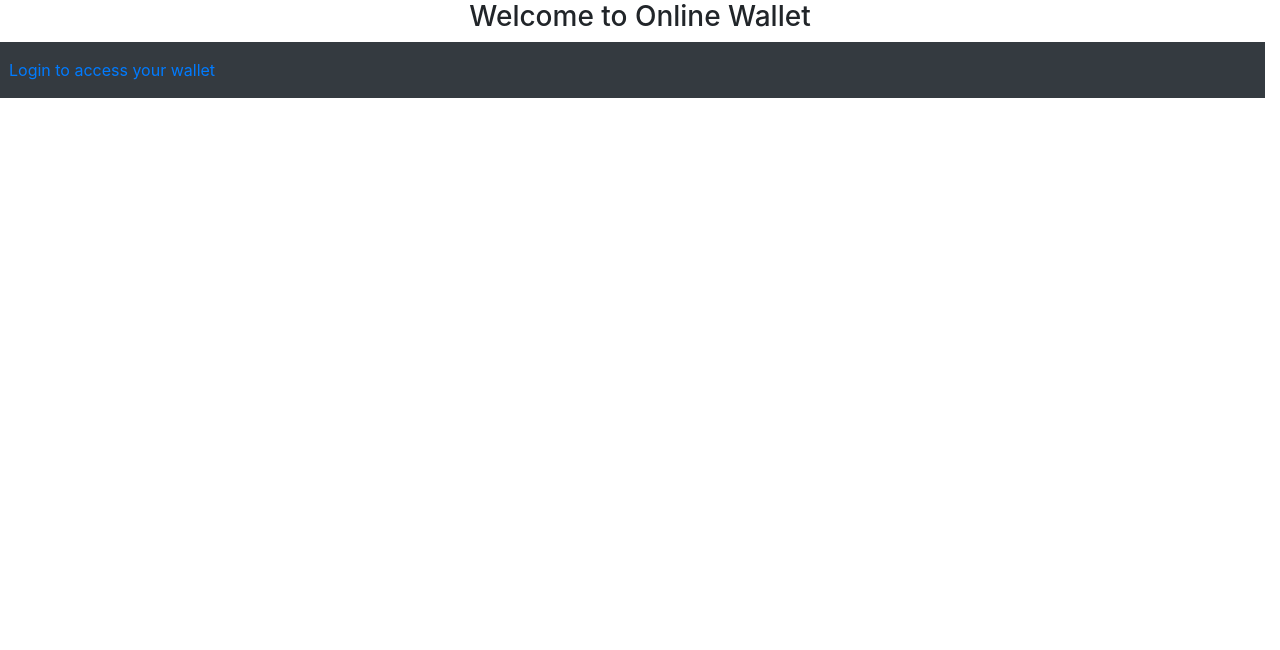
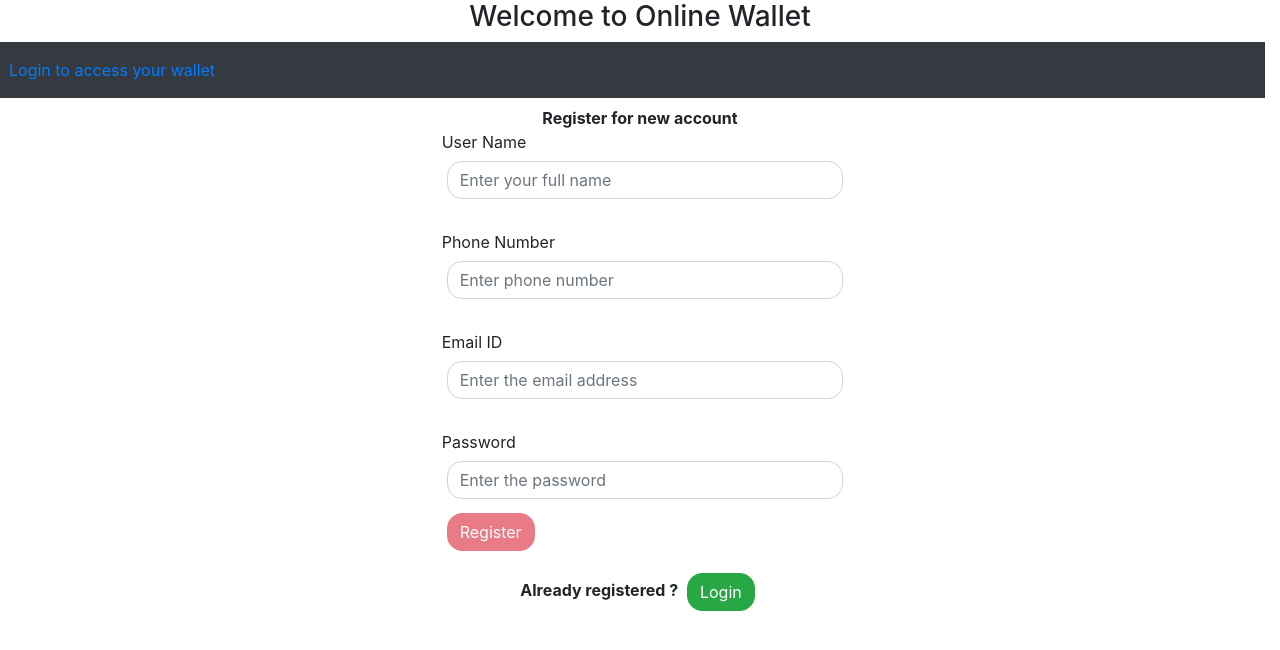
Before and after one commit to RohitSheemar/ewalletSprint2, an Angular app in the folder front-end/: page /register in a window 1280 px wide. Before the commit this address led to /. Shown: the top 650 px of the page. Built offline with nearby package versions, Linux system fonts and the light colour scheme.

Commit message:
front end commit

```diff
--- a/front-end/src/app/app-routing.module.ts
+++ b/front-end/src/app/app-routing.module.ts
@@ -1,10 +1,14 @@
 import { NgModule } from '@angular/core';
 import { Routes, RouterModule } from '@angular/router';
 import { LoginComponent } from './login/login.component';
+import { UpdateComponent } from './login/update/update.component';
+import { RegisterComponent } from './login/register/register.component';
 
 
 const routes: Routes = [
   {path:'login',component:LoginComponent},
+  {path:'register',component:RegisterComponent},
+  {path:'update',component:UpdateComponent},
 ];
 
 @NgModule({
--- a/front-end/src/app/app.module.ts
+++ b/front-end/src/app/app.module.ts
@@ -6,11 +6,15 @@ import { AppComponent } from './app.component';
 import { HttpClientModule } from '@angular/common/http';
 import { FormsModule } from '@angular/forms';
 import { LoginComponent } from './login/login.component';
+import { RegisterComponent } from './login/register/register.component';
+import { UpdateComponent } from './login/update/update.component';
 
 @NgModule({
   declarations: [
     AppComponent,
     LoginComponent,
+    RegisterComponent,
+    UpdateComponent,
   ],
   imports: [
     BrowserModule,
--- a/front-end/src/app/login/login.component.html
+++ b/front-end/src/app/login/login.component.html
@@ -1,20 +1,20 @@
-<section class="col-md-4 mx-auto" *ngIf="!flag && !forgotflag">
+<section class="col-md-4 mx-auto">
   <div class="mt-2 text-center"> <h4>Login</h4></div>
   <br>
   <div class="alert alert-success" *ngIf="msg != undefined">{{msg}}</div>
   <div class="alert alert-danger" *ngIf="errorMsg != undefined" [innerHTML] = "errorMsg"></div>
 <form  #formdata="ngForm" (ngSubmit)="loginUser(formdata)">
 
-<div>Email ID</div>
-<div ><input type="email" placeholder="Enter the email id" name="email" [(ngModel)]="objOfUser.email" #ue="ngModel" required class="form-control" ></div>
-<div style="margin: 7px; padding: 7px; width: 100%;" class="alert alert-danger" *ngIf="ue.invalid && ue.touched" > *Email id is required</div>
+<div>Phone number</div>
+<div ><input type="text" placeholder="Enter the phone number" name="phone" [(ngModel)]="objOfUser.phoneNumber " #ue="ngModel" required class="form-control" ></div>
+<div style="margin: 7px; padding: 7px; width: 100%;" class="alert alert-danger" *ngIf="ue.invalid && ue.touched" > *Phone number is required</div>
 <br>
 <div>Password</div>
 <div><input type="password" placeholder="Enter the password" name="pass" [(ngModel)]="objOfUser.password" #up="ngModel" required class="form-control" ></div>
 <div style="margin: 7px; padding: 7px; width: 100%;" class="alert alert-danger" *ngIf="up.invalid && up.touched" > *Password is required</div>
 
 <div class="text-right">
-  <button (click)="forgotPassword()" class="btn" >forgot password?</button>
+  <button class="btn" routerLink="/update"> forgot password?</button>
 </div>
 
 <div >
@@ -24,70 +24,7 @@
 
 <div class="text-center">
   <b> Don't have an account?  </b>
-  <input type="submit" (click)="register()" value="Register" class="btn btn-danger">
-</div>
-
-</form>
-</section>
-
-
-
-
-
-
-<section class="col-md-4 mx-auto" *ngIf="flag">
-  <div class="mt-2 text-center"> <b>Register for new account </b></div>
-  <div class="alert alert-success" *ngIf="msg != undefined">{{msg}}</div>
-  <div class="alert alert-danger" *ngIf="errorMsg != undefined" [innerHTML] = "errorMsg"></div>
-
-
-<form  #formdata="ngForm" (ngSubmit)="addUser(formdata)">
-
-<div>User Name</div>
-<div><input type="text" placeholder="Enter your full name" name="uname" [(ngModel)]="objOfUser.userName" #un="ngModel" required class="form-control" /></div>
-<div style="margin: 7px; padding: 7px; width: 100%;" class="alert alert-danger" *ngIf="un.invalid && un.touched" > *User name is required </div>
-<br>
-<div>Phone Number</div>
-<div><input type="text" placeholder="Enter phone number" name="phone" [(ngModel)]="objOfUser.phoneNumber" #um="ngModel" required class="form-control" ></div>
-<div style="margin: 7px; padding: 7px; width: 100%;" class="alert alert-danger" *ngIf="um.invalid && um.touched" > *Phone number is required</div>
-<br>
-<div>Email ID</div>
-<div><input type="email" placeholder="Enter the email address" name="email" [(ngModel)]="objOfUser.email" #ue="ngModel" required class="form-control" ></div>
-<div style="margin: 7px; padding: 7px; width: 100%;" class="alert alert-danger" *ngIf="ue.invalid && ue.touched" > *Email id is required</div>
-<br>
-<div>Password</div>
-<div><input type="password" placeholder="Enter the password" name="pass" [(ngModel)]="objOfUser.password" #up="ngModel" required class="form-control" ></div>
-<div style="margin: 7px; padding: 7px; width: 100%;" class="alert alert-danger" *ngIf="up.invalid && up.touched" > *Password is required</div>
-
-<div>
-<input type="submit" value="Register" [disabled]="!formdata.valid" class="btn btn-danger">
-</div>
-
-
-<div class="mt-2 text-center">
-  <b>Already registered ? </b>
-  <input type="submit" (click)="login()" value="Login" class="btn btn-success">
-</div>
-
-</form>
-</section>
-
-
-
-<section class="col-md-3 mx-auto" *ngIf="forgotflag">
-  <div class="mt-2 text-center"> <b>Forgot Password</b></div>
-  <div class="alert alert-success" *ngIf="msg != undefined">{{msg}}</div>
-  <div class="alert alert-danger" *ngIf="errorMsg != undefined" [innerHTML] = "errorMsg"></div>
-
-<form  #formdata="ngForm" novalidate (ngSubmit)="update(formdata)">
-
-  <div>User ID</div>
-  <div><input type="number" placeholder="Enter the user id" name="userId" [(ngModel)]="objOfUser.userID" #ue="ngModel" required class="form-control" ></div>
-  <div style="margin: 7px; padding: 7px; width: 100%;" class="alert alert-danger" *ngIf="ue.invalid && ue.touched" > *User id is required</div>
-  <br>
-
-<div class="mt-2 text-center">
-<input type="submit" value="Proceed" class="btn btn-danger" [disabled]="!formdata.valid" class="btn btn-danger">
+  <input type="submit" routerLink="/register" value="Register" class="btn btn-danger">
 </div>
 
 </form>
--- /dev/null
+++ b/front-end/src/app/login/register/register.component.css
@@ -0,0 +1,11 @@
+input
+{
+    margin: 7px 5px;
+    box-sizing: border-box;
+    border-radius: 15px;
+}
+
+div
+{
+    border-radius: 15px;
+}
--- /dev/null
+++ b/front-end/src/app/login/register/register.component.html
@@ -0,0 +1,37 @@
+
+<section class="col-md-4 mx-auto">
+    <div class="mt-2 text-center"> <b>Register for new account </b></div>
+    <div class="alert alert-success" *ngIf="msg != undefined">{{msg}}</div>
+    <div class="alert alert-danger" *ngIf="errorMsg != undefined" [innerHTML] = "errorMsg"></div>
+
+
+  <form  #formdata="ngForm" (ngSubmit)="addUser(formdata)">
+
+  <div>User Name</div>
+  <div><input type="text" placeholder="Enter your full name" name="uname" [(ngModel)]="objOfUser.userName" #un="ngModel" required class="form-control" /></div>
+  <div style="margin: 7px; padding: 7px; width: 100%;" class="alert alert-danger" *ngIf="un.invalid && un.touched" > *User name is required </div>
+  <br>
+  <div>Phone Number</div>
+  <div><input type="text" placeholder="Enter phone number" name="phone" [(ngModel)]="objOfUser.phoneNumber" #um="ngModel" required class="form-control" ></div>
+  <div style="margin: 7px; padding: 7px; width: 100%;" class="alert alert-danger" *ngIf="um.invalid && um.touched" > *Phone number is required</div>
+  <br>
+  <div>Email ID</div>
+  <div><input type="email" placeholder="Enter the email address" name="email" [(ngModel)]="objOfUser.email" #ue="ngModel" required class="form-control" ></div>
+  <div style="margin: 7px; padding: 7px; width: 100%;" class="alert alert-danger" *ngIf="ue.invalid && ue.touched" > *Email id is required</div>
+  <br>
+  <div>Password</div>
+  <div><input type="password" placeholder="Enter the password" name="pass" [(ngModel)]="objOfUser.password" #up="ngModel" required class="form-control" ></div>
+  <div style="margin: 7px; padding: 7px; width: 100%;" class="alert alert-danger" *ngIf="up.invalid && up.touched" > *Password is required</div>
+
+  <div>
+  <input type="submit" value="Register" [disabled]="!formdata.valid" class="btn btn-danger">
+  </div>
+
+
+  <div class="mt-2 text-center">
+    <b>Already registered ? </b>
+    <input type="submit" routerLink="/login" value="Login" class="btn btn-success">
+  </div>
+
+  </form>
+  </section>
--- /dev/null
+++ b/front-end/src/app/login/register/register.component.ts
@@ -0,0 +1,39 @@
+import { Component, OnInit } from '@angular/core';
+import { User } from 'src/app/user';
+import { UserService } from 'src/app/user.service';
+import { NgForm } from '@angular/forms';
+
+@Component({
+  selector: 'app-register',
+  templateUrl: './register.component.html',
+  styleUrls: ['./register.component.css']
+})
+export class RegisterComponent implements OnInit {
+
+  objOfUser:User=new User();
+  msg:string;
+  errorMsg:string;
+  constructor( private refOfUserService:UserService ) { }
+  ngOnInit(): void {
+  }
+
+
+  addUser(form:NgForm)
+  {
+    this.refOfUserService.registerUser(this.objOfUser).subscribe((data)=>
+    {
+      console.log("data",data);
+      this.msg=data;
+      this.errorMsg=undefined;
+      this.objOfUser=new User();
+      form.resetForm();
+
+  },
+  error=>
+  {
+    this.errorMsg=JSON.parse(error.error).message;
+    console.log(error.error);
+    this.msg=undefined});
+  }
+
+}
--- /dev/null
+++ b/front-end/src/app/login/update/update.component.css
@@ -0,0 +1,11 @@
+input
+{
+    margin: 7px 5px;
+    box-sizing: border-box;
+    border-radius: 15px;
+}
+
+div
+{
+    border-radius: 15px;
+}
--- /dev/null
+++ b/front-end/src/app/login/update/update.component.html
@@ -0,0 +1,30 @@
+<section class="col-md-4 mx-auto" >
+    <div class="mt-2 text-center"> <b>Forgot Password</b></div>
+    <div class="alert alert-success" *ngIf="msg != undefined">{{msg}}</div>
+    <div class="alert alert-danger" *ngIf="errorMsg != undefined" [innerHTML] = "errorMsg"></div>
+
+  <form  #formdata="ngForm" novalidate (ngSubmit)="update(formdata)">
+
+    <div>User ID</div>
+    <div><input type="number" placeholder="Enter the registered user id" name="userId" [(ngModel)]="objOfUser.userID" #ue="ngModel" required class="form-control" ></div>
+    <div style="margin: 7px; padding: 7px; width: 100%;" class="alert alert-danger" *ngIf="ue.invalid && ue.touched" > *User id is required</div>
+    <br>
+
+    <div>Password</div>
+    <div><input type="password" placeholder="Enter the new password" name="pass" [(ngModel)]="objOfUser.password" #up="ngModel" required class="form-control" ></div>
+    <div style="margin: 7px; padding: 7px; width: 100%;" class="alert alert-danger" *ngIf="up.invalid && up.touched" > *Password is required</div>
+
+  <br>
+  <div>
+  <input type="submit" value="Proceed" class="btn btn-danger" [disabled]="!formdata.valid" class="btn btn-danger">
+  </div>
+  <br>
+
+  <div class="mt-2 text-center">
+    <b>Successfully Updated ? </b>
+    <input type="submit" routerLink="/login" value="Login" class="btn btn-success">
+  </div>
+
+  </form>
+
+  </section>
--- /dev/null
+++ b/front-end/src/app/login/update/update.component.ts
@@ -0,0 +1,42 @@
+import { Component, OnInit } from '@angular/core';
+import { User } from 'src/app/user';
+import { UserService } from 'src/app/user.service';
+import { NgForm } from '@angular/forms';
+
+@Component({
+  selector: 'app-update',
+  templateUrl: './update.component.html',
+  styleUrls: ['./update.component.css']
+})
+export class UpdateComponent implements OnInit {
+
+  objOfUser:User=new User();
+  msg: string;
+  errorMsg: string;
+
+  constructor( private refOfUserService:UserService ) { }
+  ngOnInit(): void {
+  }
+
+
+  update(form:NgForm)
+  {
+    this.refOfUserService.updateUser(this.objOfUser.userID).subscribe((data)=>
+    {
+      console.log("data",data);
+      this.msg=data;
+      this.errorMsg=undefined;
+      this.objOfUser=new User();
+      form.resetForm();
+
+
+  },
+  error=>
+  {
+    this.errorMsg=JSON.parse(error.error).message;
+    console.log(error.error);
+    this.msg=undefined});
+  }
+
+
+}
--- a/front-end/src/app/user.service.ts
+++ b/front-end/src/app/user.service.ts
@@ -12,9 +12,9 @@ export class UserService {
 
 
 
-  public login(email:string,password:string):Observable<any>
+  public login(phoneNumber:string,password:string):Observable<any>
   {
-    return this.http.get("http://localhost:1080/login/"+email+"/"+password,{responseType:'text'});
+    return this.http.get("http://localhost:1080/login/"+phoneNumber+"/"+password,{responseType:'text'});
 
   }
 
@@ -24,10 +24,9 @@ export class UserService {
     return this.http.post(url,userRef,{responseType:'text'});
   }
 
-  public updateUser(userRef:User):Observable<any>
+  public updateUser(userId:number):Observable<any>
   {
-    let url="http://localhost:1080/update/{userId}";
-    return this.http.put(url,userRef,{responseType:'text'});
+    return this.http.put("http://localhost:1080/update/"+userId,{responseType:'text'});
   }
 
 
```
Also changed, not shown: front-end/src/app/login/login.component.ts (+4 -70 lines), 2 other files (tests, documents, lock files or other folders).
